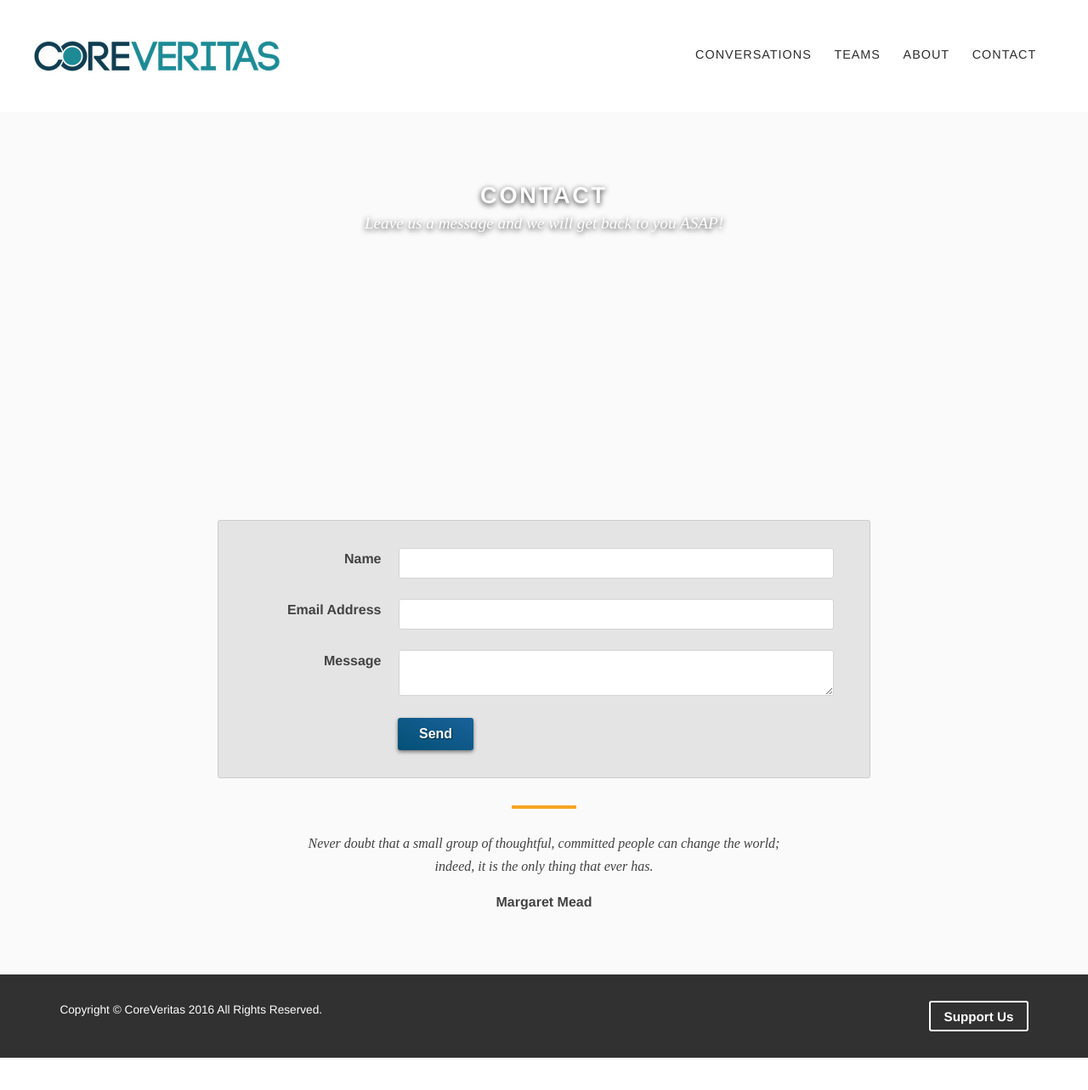
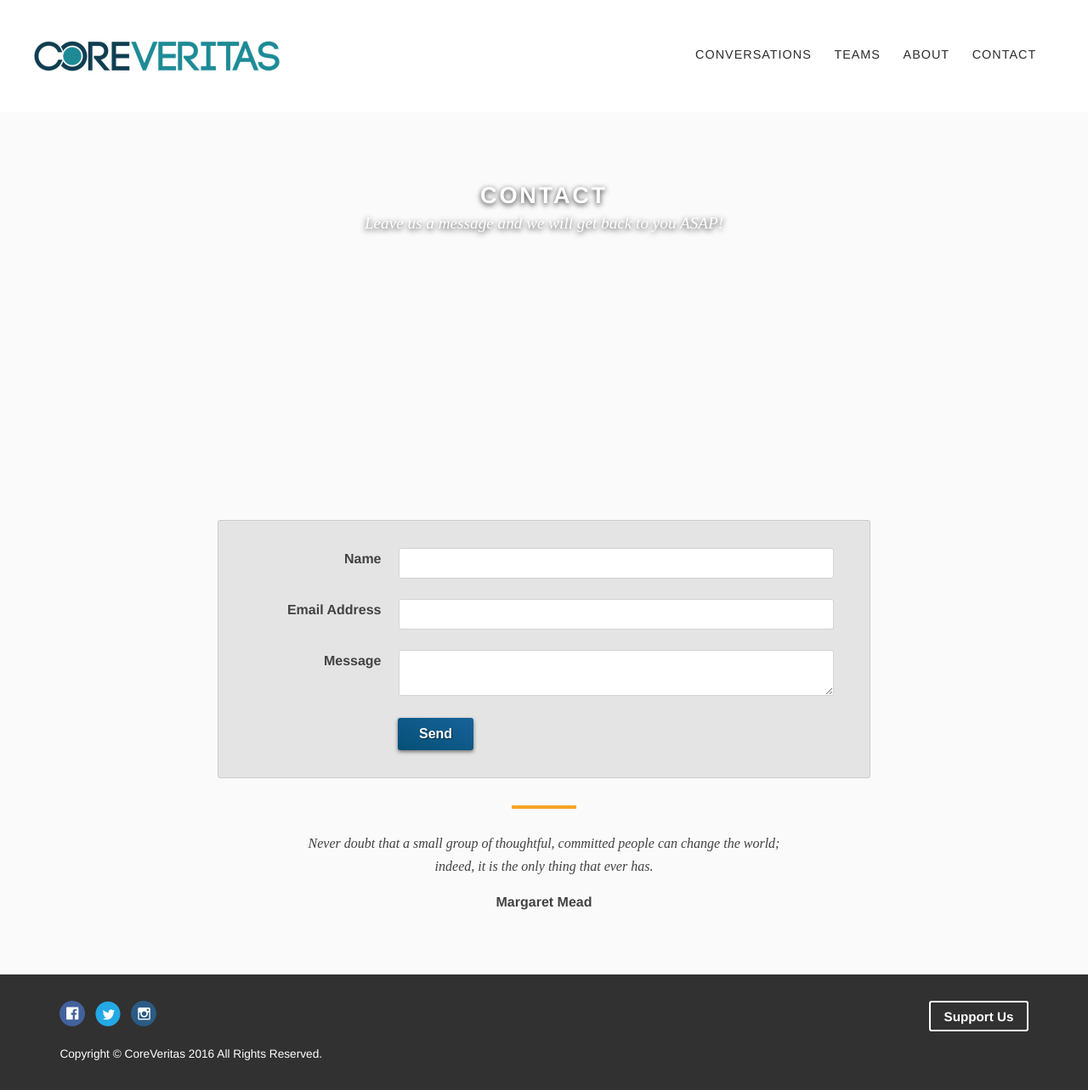
Before and after one commit to michaeldmcqueen/coreveritas.org, a Jekyll site: the page built from pages/contact/index.md, in a window 1280 px wide. Shown: the whole page at 85% size. Built offline with Jekyll 4.4.1, drawn with Linux system fonts in a browser that asks for light colours; nearby versions of some CDN libraries; before the commit the page ends 1245 px from its top, so only the background shows below that.

Commit message:
adding in social media buttons

```diff
--- a/_includes/footer.html
+++ b/_includes/footer.html
@@ -3,6 +3,9 @@
 
   	<section class="footer-bottom clearfix">
   		<div class="left">
+        <a href="https://www.facebook.com/coreveritas.npo" target="_blank"><img src="/assets/images/icons/facebook.png" alt="Facebook"></a>
+        <a href="https://twitter.com/coreveritas" target="_blank"><img src="/assets/images/icons/twitter.png" alt="Twitter"></a>
+        <a href="https://www.instagram.com/coreveritas/" target="_blank"><img src="/assets/images/icons/instagram.png" alt="Instagram"></a>
   			<p>Copyright &copy; {{ site.title }} {{ site.time | date: '%Y' }} All Rights Reserved.</p>
   		</div>
       <div class="right">
--- a/assets/sass/partials/design/regions/_footer.scss
+++ b/assets/sass/partials/design/regions/_footer.scss
@@ -11,6 +11,11 @@ footer.wrap {
   max-width: 1200px;
   margin: 0 auto;
   .left {
+    a {
+      display: inline-block;
+      margin-right: .5em;
+      margin-bottom: 1em;
+    }
     @include breakpoint($tablet, $no-query: '.no-mq') {
       @include grid-span(6, 1, $gutter: 0);
     }
```
Also changed, not shown: assets/css/style.css, assets/images/icons/facebook.png (added), assets/images/icons/instagram.png (added), assets/images/icons/twitter.png (added), 1 other file.
